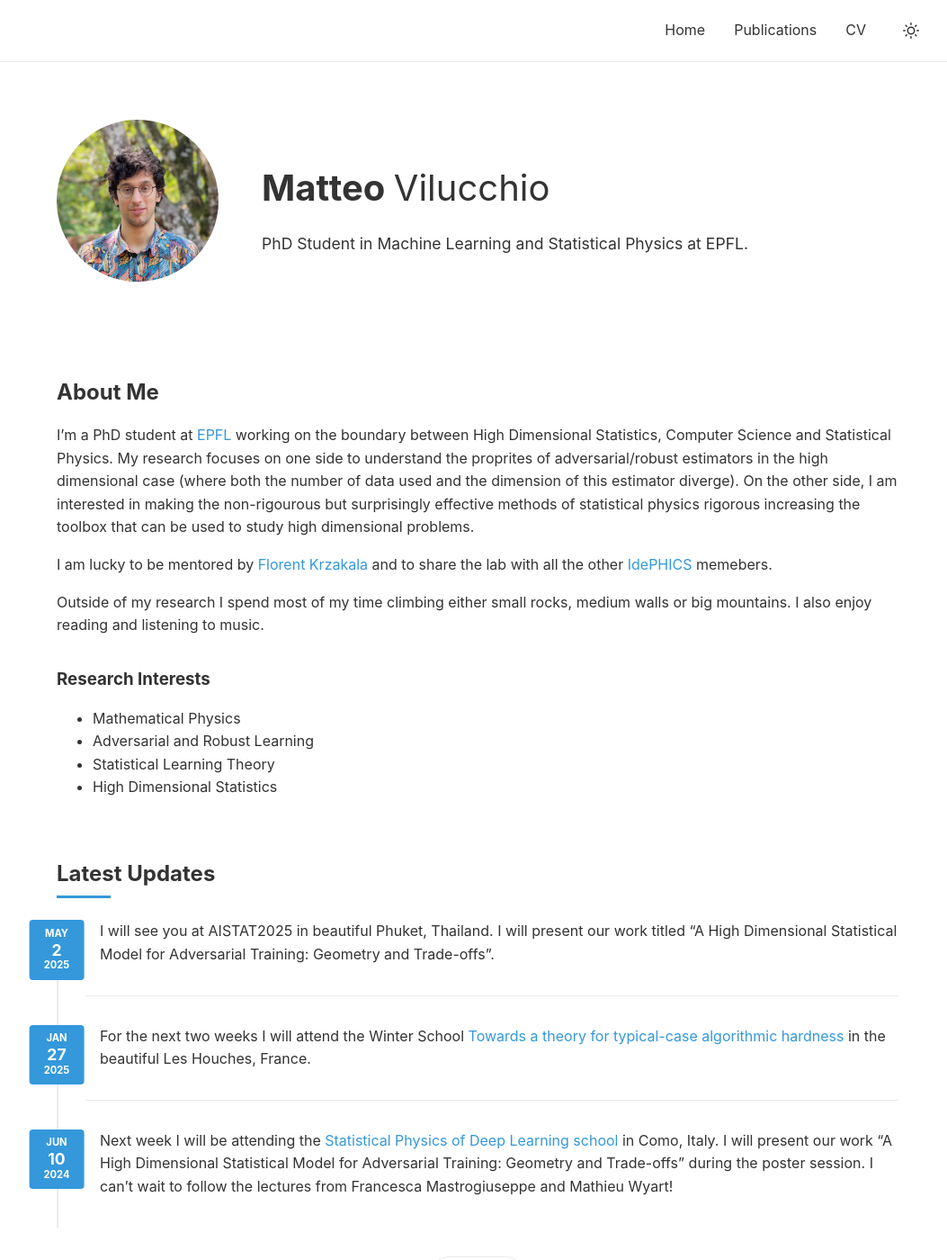
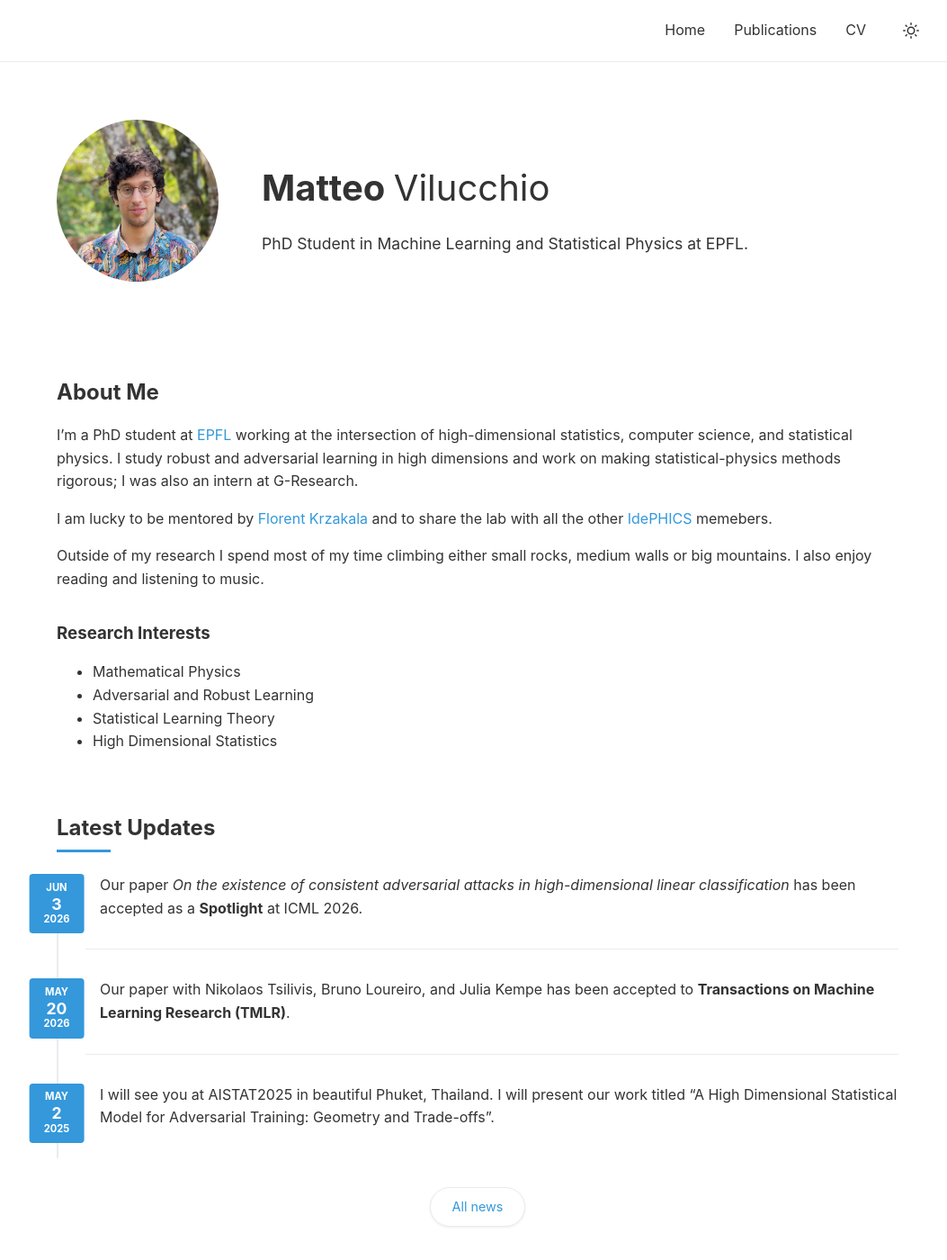
Before and after one commit to mvilucchio/mvilucchio.github.io, a Jekyll site: the page built from index.md, in a window 1280 px wide and 1400 px high. Shown: the whole window at 90% size, without its empty margins (109-1162 px from the left). Built offline with Jekyll 4.4.1, drawn with Linux system fonts in a browser that asks for light colours.

Commit message:
Add new homepage news and update bio text

```diff
--- a/_layouts/home.html
+++ b/_layouts/home.html
@@ -20,7 +20,8 @@ layout: default
   <section class="news-section">
     <h2>Latest Updates</h2>
     <div class="news-timeline">
-      {% assign sorted_news = site.news | sort: 'date' | reverse %}
+      {% assign visible_news = site.news | where_exp: "news_item", "news_item.date <= site.time" %}
+      {% assign sorted_news = visible_news | sort: 'date' | reverse %}
       {% for news in sorted_news limit:3 %}
       <div class="news-item">
         <div class="news-date">
--- a/index.md
+++ b/index.md
@@ -5,8 +5,8 @@ title: Home
 
 ## About Me
 
-I'm a PhD student at [EPFL](https://www.epfl.ch/en/) working on the boundary between High Dimensional Statistics, Computer Science and Statistical Physics.
-My research focuses on one side to understand the proprites of adversarial/robust estimators in the high dimensional case (where both the number of data used and the dimension of this estimator diverge). On the other side, I am interested in making the non-rigourous but surprisingly effective methods of statistical physics rigorous increasing the toolbox that can be used to study high dimensional problems.
+I'm a PhD student at [EPFL](https://www.epfl.ch/en/) working at the intersection of high-dimensional statistics, computer science, and statistical physics.
+I study robust and adversarial learning in high dimensions and work on making statistical-physics methods rigorous; I was also an intern at G-Research.
 
 I am lucky to be mentored by [Florent Krzakala](https://florentkrzakala.com/) and to share the lab with all the other [IdePHICS](https://www.epfl.ch/labs/idephics/) memebers.
 
```
Also changed, not shown: _news/icml2026-spotlight.md (added, +8 -0 lines), _news/princeton-summerschool-2026.md (added, +8 -0 lines), _news/tmlr-accepted.md (added, +8 -0 lines), all-news.md (+2 -1 lines).
